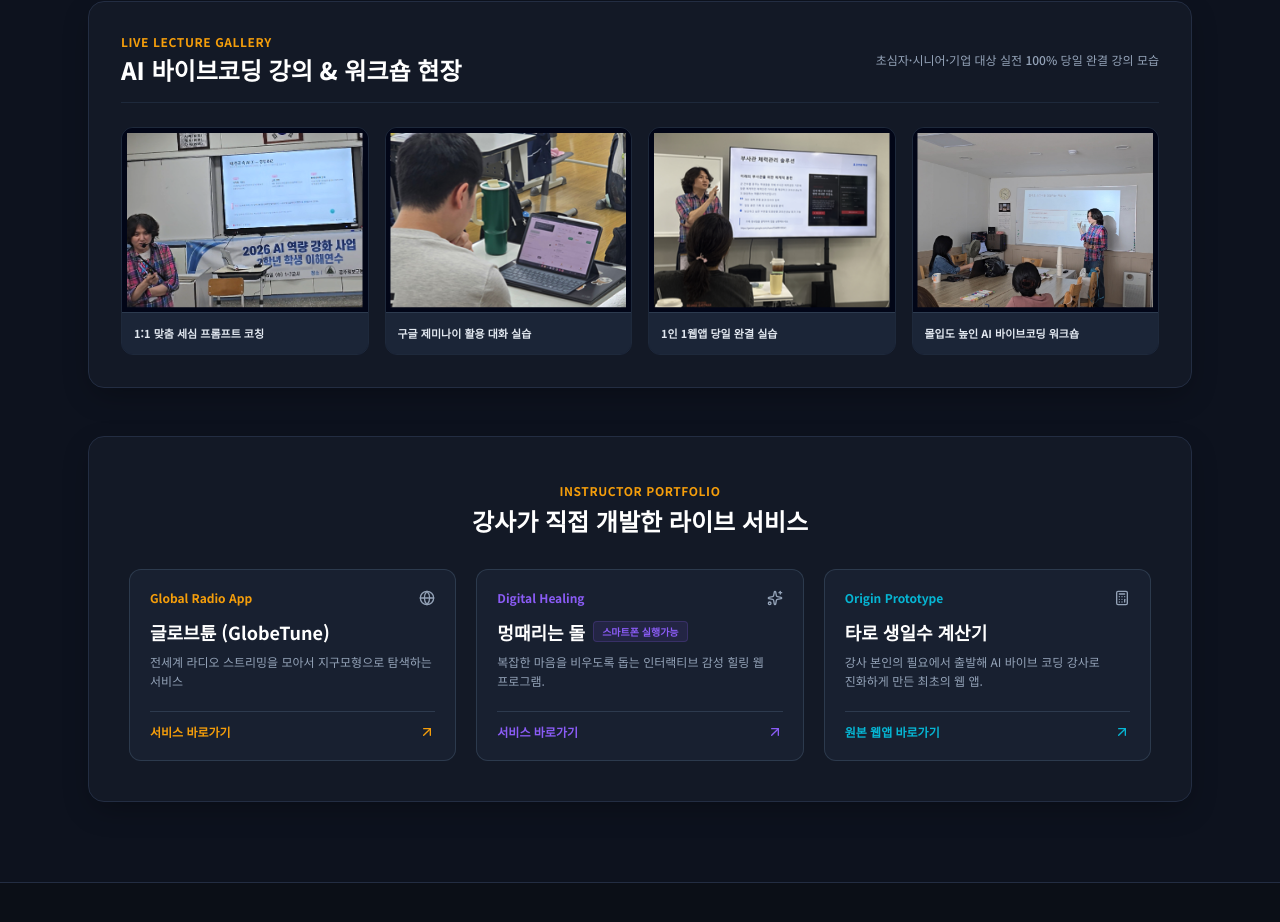
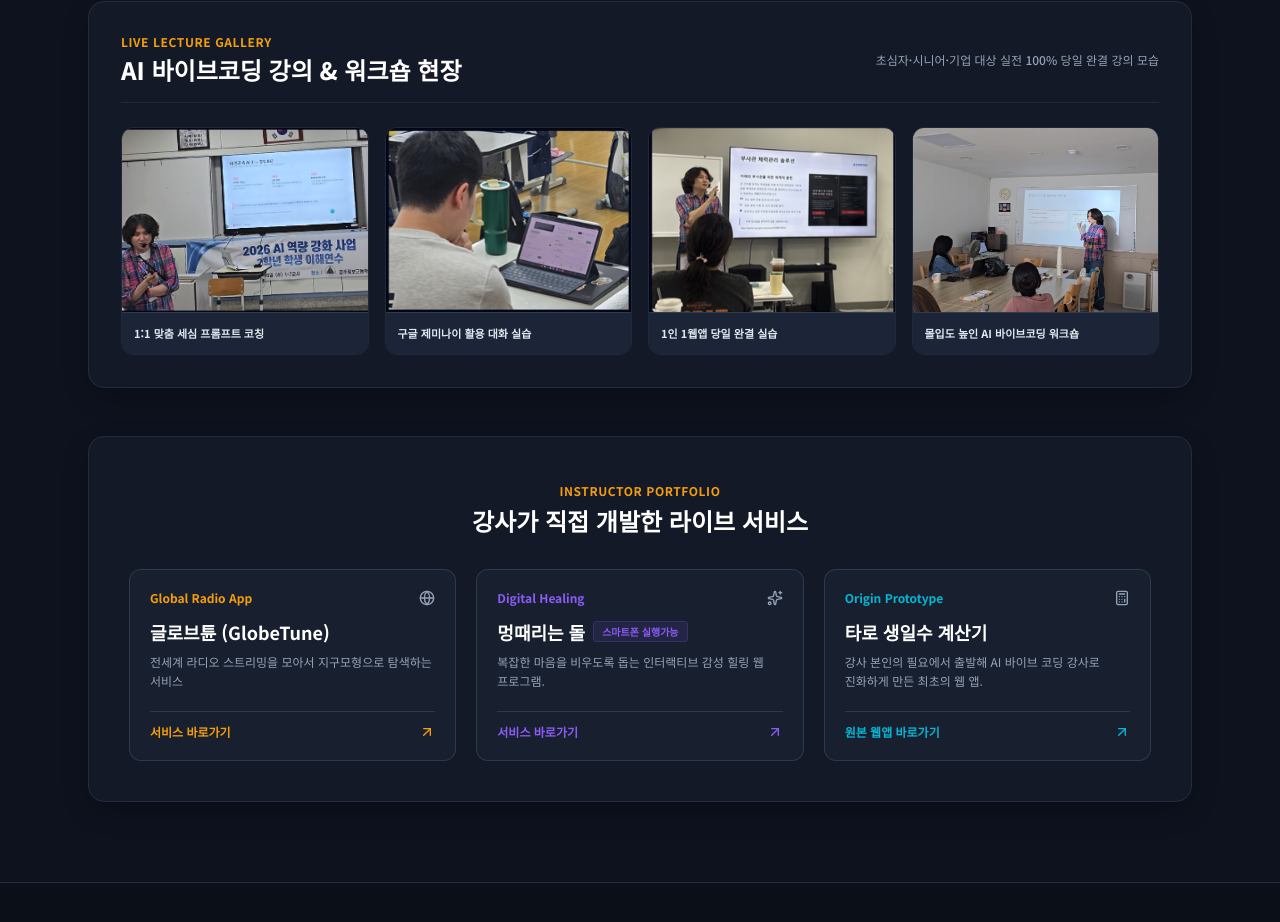
Before and after one commit to namdali-art/profile, a plain HTML site: page index.html in a window 1280 px wide. Shown: the part 1534-2456 px from the top of the page. Drawn offline with nearby package versions, Linux system fonts and the light colour scheme.

Commit message:
Update index.html

```diff
--- a/index.html
+++ b/index.html
@@ -394,7 +394,7 @@
                     </p>
                 </div>
 
-                <!-- 4 Photo Grid (Uniform Aspect Ratio & 5px Inset Trim) -->
+                <!-- 4 Photo Grid (Uniform Aspect Ratio) -->
                 <div class="grid grid-cols-1 sm:grid-cols-2 lg:grid-cols-4 gap-4">
                     <!-- Photo 1 -->
                     <div class="group relative rounded-xl overflow-hidden bg-slate-900 border border-slate-200 dark:border-slate-800 hover-lift">
@@ -403,7 +403,6 @@
                                 src="https://namdali-art.github.io/profile/img/vibe1.png"
                                 alt="AI 바이브코딩 강의 현장 1"
                                 class="w-full h-full object-cover transition-transform duration-500 group-hover:scale-105"
-                                style="clip-path: inset(5px);"
                                 onerror="this.onerror=null; this.src='https://placehold.co/600x450/1e293b/FFFFFF?text=Lecture+Photo+1';"
                             >
                         </div>
@@ -419,7 +418,6 @@
                                 src="https://namdali-art.github.io/profile/img/vibe2.png"
                                 alt="AI 바이브코딩 강의 현장 2"
                                 class="w-full h-full object-cover transition-transform duration-500 group-hover:scale-105"
-                                style="clip-path: inset(5px);"
                                 onerror="this.onerror=null; this.src='https://placehold.co/600x450/1e293b/FFFFFF?text=Lecture+Photo+2';"
                             >
                         </div>
@@ -435,7 +433,6 @@
                                 src="https://namdali-art.github.io/profile/img/vibe3.png"
                                 alt="AI 바이브코딩 강의 현장 3"
                                 class="w-full h-full object-cover transition-transform duration-500 group-hover:scale-105"
-                                style="clip-path: inset(5px);"
                                 onerror="this.onerror=null; this.src='https://placehold.co/600x450/1e293b/FFFFFF?text=Lecture+Photo+3';"
                             >
                         </div>
@@ -451,7 +448,6 @@
                                 src="https://namdali-art.github.io/profile/img/vibe4.jpg"
                                 alt="AI 바이브코딩 강의 현장 4"
                                 class="w-full h-full object-cover transition-transform duration-500 group-hover:scale-105"
-                                style="clip-path: inset(5px);"
                                 onerror="this.onerror=null; this.src='https://placehold.co/600x450/1e293b/FFFFFF?text=Lecture+Photo+4';"
                             >
                         </div>
```
